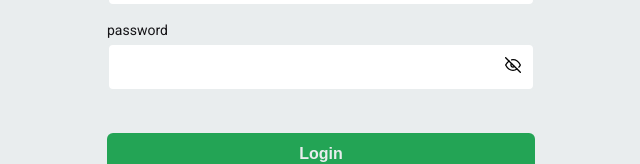
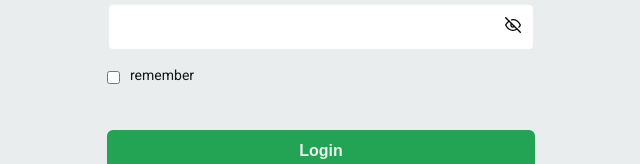
Before and after one commit to Guribeiro/redux-auth-flow-web, a React (Vite) app: page / in a window 1280 px wide. Shown: the part 360-524 px from the top of the page, without its empty margins (319-959 px from the left). Built offline with nearby package versions, Linux system fonts and the light colour scheme.

Commit message:
feat: add remember signin username

```diff
--- /dev/null
+++ b/src/components/Inputs/Checkbox/index.tsx
@@ -0,0 +1,47 @@
+import { InputHTMLAttributes, useCallback, useState } from 'react';
+
+import { Container } from './styles';
+
+interface InputProps extends InputHTMLAttributes<HTMLInputElement> {
+  label: string;
+  placeholder?: string;
+  error?: string;
+}
+
+function Checkbox({
+  label,
+  name,
+  placeholder,
+  error,
+  ...props
+}: InputProps): JSX.Element {
+  const [isFocused, setIsFocused] = useState(false);
+
+  const handleInputFocus = useCallback(() => {
+    setIsFocused(true);
+  }, []);
+
+  const handleInputBlur = useCallback(() => {
+    setIsFocused(false);
+  }, []);
+
+  return (
+    <Container focus={isFocused}>
+      <input
+        id={name}
+        {...props}
+        type="checkbox"
+        onFocus={handleInputFocus}
+        onBlur={handleInputBlur}
+      />
+      <label htmlFor={name}>
+        <div>
+          <span>{label}</span>
+          {error && <strong>{error}</strong>}
+        </div>
+      </label>
+    </Container>
+  );
+}
+
+export default Checkbox;
--- /dev/null
+++ b/src/components/Inputs/Checkbox/styles.ts
@@ -0,0 +1,54 @@
+import styled, { css } from 'styled-components';
+
+interface InputContainerProps {
+  focus: boolean;
+}
+
+interface ContainerProps {
+  focus: boolean;
+}
+
+export const Container = styled.section<ContainerProps>`
+  display: flex;
+  align-items: center;
+  flex-direction: row;
+  label {
+    margin-left: 1rem;
+
+    div {
+      width: 100%;
+      display: flex;
+      justify-content: space-between;
+      align-items: baseline;
+
+      span {
+        display: inline-block;
+        margin-bottom: 0.5rem;
+        font-size: 1.4rem;
+        font-weight: 400;
+
+        color: ${({ theme }) => theme.colors.text_primary};
+
+        ${({ focus, theme }) =>
+          focus &&
+          css`
+            color: ${theme.colors.primary};
+          `}
+      }
+
+      strong {
+        color: #983628;
+        font-weight: 700;
+        font-size: 1rem;
+      }
+    }
+  }
+
+  input {
+    display: block;
+    border-radius: 0.6rem;
+    border: none;
+
+    color: #151417;
+  }
+`;
--- a/src/screens/Signin/index.tsx
+++ b/src/screens/Signin/index.tsx
@@ -1,4 +1,4 @@
-import { useCallback, useState } from 'react';
+import { useCallback, useEffect, useState } from 'react';
 import { bindActionCreators, Dispatch } from 'redux';
 import { connect } from 'react-redux';
 import DarkModeToggle from 'react-dark-mode-toggle';
@@ -16,10 +16,12 @@ import {
 } from '../../store/ducks/authentication/types';
 
 import { SwitchThemePayload, ThemeState } from '../../store/ducks/theme/types';
+import { STORAGE_REMEMBER_SIGNIN } from '../../store/ducks/authentication/sagas';
 
 import Button from '../../components/Button';
 import InputText from '../../components/Inputs/InputText';
 import InputPassword from '../../components/Inputs/InputPassword';
+import Checkbox from '../../components/Inputs/Checkbox';
 
 import { Main } from './styles';
 
@@ -39,19 +41,19 @@ type SigninProps = StateProps & DispatchProps;
 interface FormData {
   username: string;
   password: string;
-  remember: boolean;
+  remember: string;
 }
 
 const defaultValues: FormData = {
   username: '',
   password: '',
-  remember: false,
+  remember: '',
 };
 
 const schema = yup.object().shape({
   username: yup.string().min(5, 'username must contain at least 05 caracteres'),
   password: yup.string().required('password is a required field'),
-  remember: yup.boolean(),
+  remember: yup.string(),
 });
 
 function Signin({
@@ -60,20 +62,33 @@ function Signin({
   authentication,
   theme,
 }: SigninProps): JSX.Element {
-  const { control, handleSubmit } = useForm<FormData>({
+  const { control, handleSubmit, setValue } = useForm<FormData>({
     resolver: yupResolver(schema),
     defaultValues,
   });
 
   const onSubmit = useCallback(
-    ({ username, password }: FormData) => {
+    ({ username, password, remember }: FormData) => {
+      console.log({ remember });
       loginRequest({
         username,
         password,
+        remember,
       });
     },
     [loginRequest],
   );
+
+  useEffect(() => {
+    const loadStoragedRememberSignin = () => {
+      const username = localStorage.getItem(STORAGE_REMEMBER_SIGNIN);
+
+      if (username) {
+        setValue('username', username);
+      }
+    };
+    loadStoragedRememberSignin();
+  }, []);
 
   return (
     <Main>
@@ -85,7 +100,6 @@ function Signin({
             })
           }
           checked={theme.data.title === 'dark'}
-          size={80}
           speed={5}
         />
       </header>
@@ -136,6 +150,24 @@ function Signin({
               )}
             />
           </fieldset>
+          <fieldset>
+            <Controller
+              name="remember"
+              control={control}
+              render={({
+                field: { value, onChange, name },
+                fieldState: { error },
+              }) => (
+                <Checkbox
+                  label="remember"
+                  name={name}
+                  value={value}
+                  onChange={onChange}
+                  error={error?.message}
+                />
+              )}
+            />
+          </fieldset>
 
           <Button type="submit">
             {authentication.loading ? 'Loading' : 'Login'}
--- a/src/screens/Signin/styles.ts
+++ b/src/screens/Signin/styles.ts
@@ -8,12 +8,8 @@ export const Main = styled.main`
   margin: 0 auto;
 
   header {
-    margin: 0 auto;
+    margin: 3rem auto;
     max-width: 460px;
-
-    height: 5rem;
-
-    padding: 5rem 1.6rem;
 
     display: flex;
     align-items: center;
--- a/src/store/ducks/authentication/sagas.ts
+++ b/src/store/ducks/authentication/sagas.ts
@@ -20,6 +20,7 @@ import {
 } from './actions';
 
 export const STORAGE_AUTHENTICATION_KEY = '@test:authentication';
+export const STORAGE_REMEMBER_SIGNIN = '@test:signin-remember';
 
 interface ApiRequestAuthenticationProps {
   username: string;
@@ -86,7 +87,7 @@ export function* signup({ payload }: SignupAction) {
 
 export function* login({ payload }: Action) {
   try {
-    const { username, password } = payload;
+    const { username, password, remember } = payload;
 
     const response: AxiosResponse<Authentication> = yield call(
       apiRequestAuthentication,
@@ -99,6 +100,12 @@ export function* login({ payload }: Action) {
       STORAGE_AUTHENTICATION_KEY,
       JSON.stringify({ token, user }),
     );
+
+    if (remember !== 'true') {
+      localStorage.removeItem(STORAGE_REMEMBER_SIGNIN);
+    } else {
+      localStorage.setItem(STORAGE_REMEMBER_SIGNIN, username);
+    }
 
     yield put(
       loginRequestSuccess({
--- a/src/store/ducks/authentication/types.ts
+++ b/src/store/ducks/authentication/types.ts
@@ -19,6 +19,7 @@ export interface SignupRequestPayload {
 export interface LoginRequestPayload {
   username: string;
   password: string;
+  remember: string;
 }
 
 export interface User {
```
